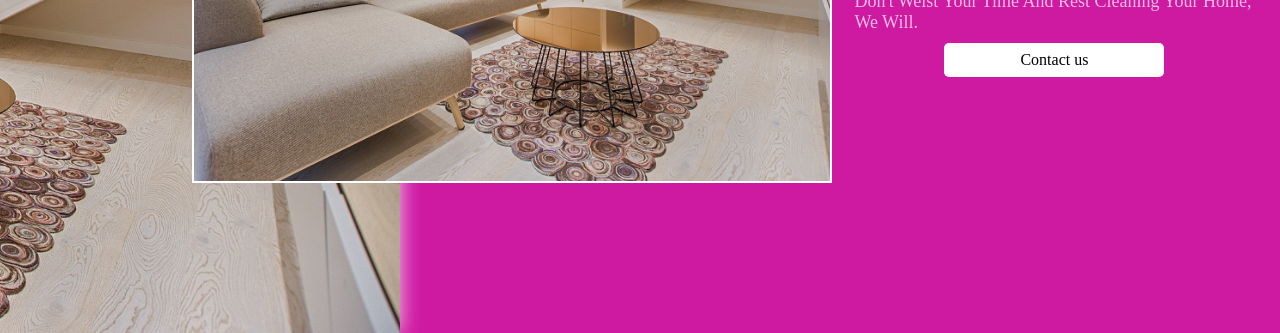
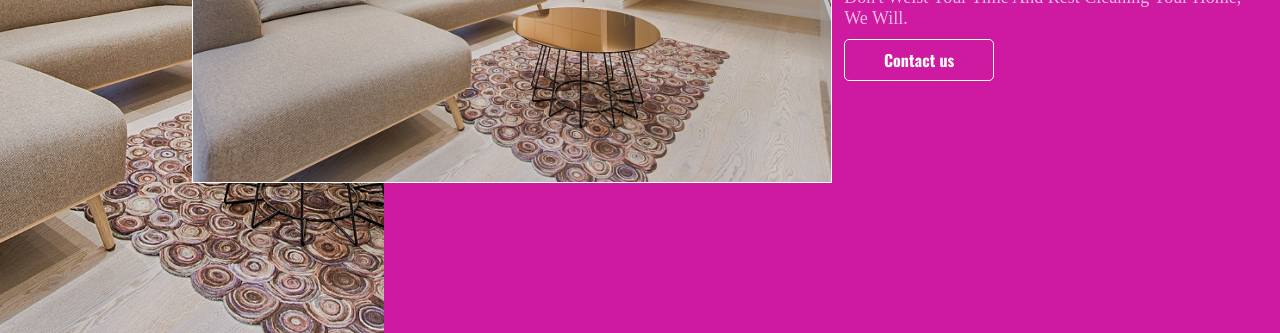
Before and after one commit to rdpaulgarcia28/veronicahousecleaning, a plain HTML site: page index.html in a window 1280 px wide. Shown: the part 467-800 px from the top of the page. Drawn offline with Linux system fonts and the light colour scheme.

Commit message:
#09-03-2022

```diff
--- a/css/reset.css
+++ b/css/reset.css
@@ -138,10 +138,10 @@ span{
 /*=============================== EXTRA ==================================*/
 
 /*PARA CENTAR CON POSITION ADSOLUTA O RELATIVA*/
-/*  <<<<< SE TIENE QUE PONER 50% EN LA POSICION QUE SE VA HA CENTRAR Y 0 EN LA QUE NO >>>>
+/*  <<<<< SE TIENE QUE PONER -50% EN LA POSICION QUE SE VA HA CENTRAR Y 0 EN LA QUE NO >>>>
 top: 50%;
 left: 50%;
-transform: translate(50%,-50%); X, Y*/
+transform: translate(-50%,-50%); X, Y*/
 
 /*  PARA HACER EL EFECTO DE TRANSICION*/
 /*  opacity: 1;                 <<<<< la opacidad esta en 0 para el elemento que se movera
--- a/css/style.css
+++ b/css/style.css
@@ -14,21 +14,41 @@
     --hero__text__colorFont: rgba(255, 255, 255, 0.7);
     --hero__text__colorFont--black: rgb(86, 86, 86);
     --hero__button__Font:"Oswald-Bold";
-    --hero__button__colorFont: black;
-    --hero__button__backgroundColor: white;
+    --hero__button__colorFont: white;
+    --hero__button__backgroundColor:rgb(206, 25, 161) ;
     --backgroundColor: rgb(206, 25, 161);
 }
 .hero{
     width: 100%;
     height: 100vh;
     position: relative;
-    background-color:var(--backgroundColor);
 }
 .hero__box{
+    display: flex;
+    width: 100%;
+    height: 100%;
+}
+.hero__boxLeft{
+    width: 30%;
+    height: 100%;
+}
+.hero__boxLeft img{
+    width: 100%;
+    height: 100%;
+    object-fit: cover;
+    object-position: center;
+}
+.hero__boxRight{
+    width: 70%;
+    height: 100%;
+    background-color: var(--backgroundColor);
+    position: relative;
+}
+.hero__describe{
     width: 400px;
     position: absolute;
     top: 50%;
-    right: 2%;
+    right: 4%;
     transform: translate(0%,-50%);
 }
 .hero__titule{
@@ -49,15 +69,23 @@
 .hero__button{
     background-color: var(--hero__button__backgroundColor);
     color: var(--hero__button__colorFont);
+    font-family: var(--hero__button__Font);
     padding: 8px 5px;
     border-radius: 5px;
     text-decoration: none;
     display: block;
-    width: 220px;
+    width: 150px;
     text-align: center;
-    margin: 0 auto;
+    border: 1px white solid;
 }
-.img__box{
+.hero__button:hover{
+    background-color: white;
+    color: var(--hero__button__backgroundColor);
+}
+.hero__button:active{
+    transform: scale(.9);
+}
+.img__center{
     width: 50%;
     height: 500px;
     overflow: hidden;
@@ -66,24 +94,21 @@
     left: 15%;
     transform: translate(0%,-50%);
     z-index: 1;
-    border: white solid 2px;
+    border: white solid 1px;
 }
-.img__box img{
+.img__center img{
     width: 100%;
     height: 100%;
     object-fit: cover;
 }
-.img__box2{
-    width: 400px;
-    height: 100%;
-    overflow: hidden;
-    position: absolute;
-    top: 0;
-    left: 0;
+@media(max-width:1250px){
+    .img__center{
+        width: 40%;
+    }
 }
-.img__box2 img{
-    width: 100%;
-    height: 100%;
-    object-fit: cover;
-    object-position: right;
+@media(max-width:1000px){
+    .img__center{
+        display: none;
+    }
+    .hero__describe{}
 }
--- a/index.html
+++ b/index.html
@@ -54,17 +54,21 @@
                     </nav>
                 </aside>
             </menu>
-            <div class="hero__box">
+            <section class="hero__box">
+                <div class="hero__boxLeft">
+                    <img src="img/herder.jpg" alt="">
+                </div>
+                <div class="hero__boxRight">
+                    <div class="hero__describe">
                         <h1 class="hero__titule">The Best Cleaning In Dallas</h1>
                         <p class="hero__text">Don't weist your time and rest cleaning your home, we will.</p>
                         <a class="hero__button" href="#">Contact us</a>
                     </div>
-            <div class="img__box">
+                </div>
+                <div class="img__center">
                     <img src="img/herder.jpg" alt="">
                 </div>
-            <div class="img__box2 sombra">
-                <img src="img/herder.jpg" alt="">
-            </div>
+            </section>
         </section>
     </header>
     <main>
```
Also changed, not shown: plantilla__hero.png (added). Lines whose indentation alone changed are shown as unchanged.
